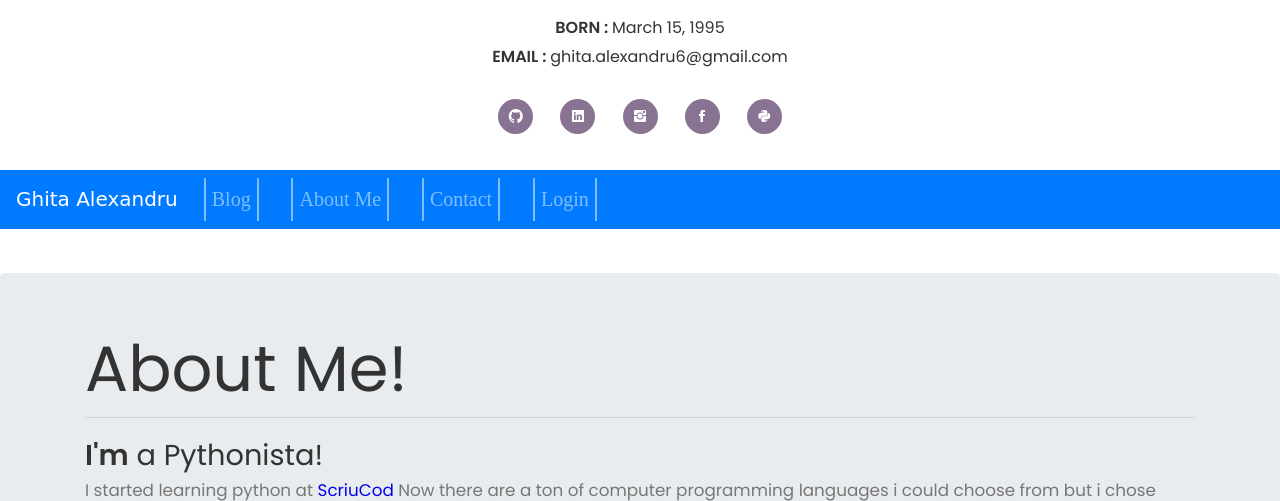
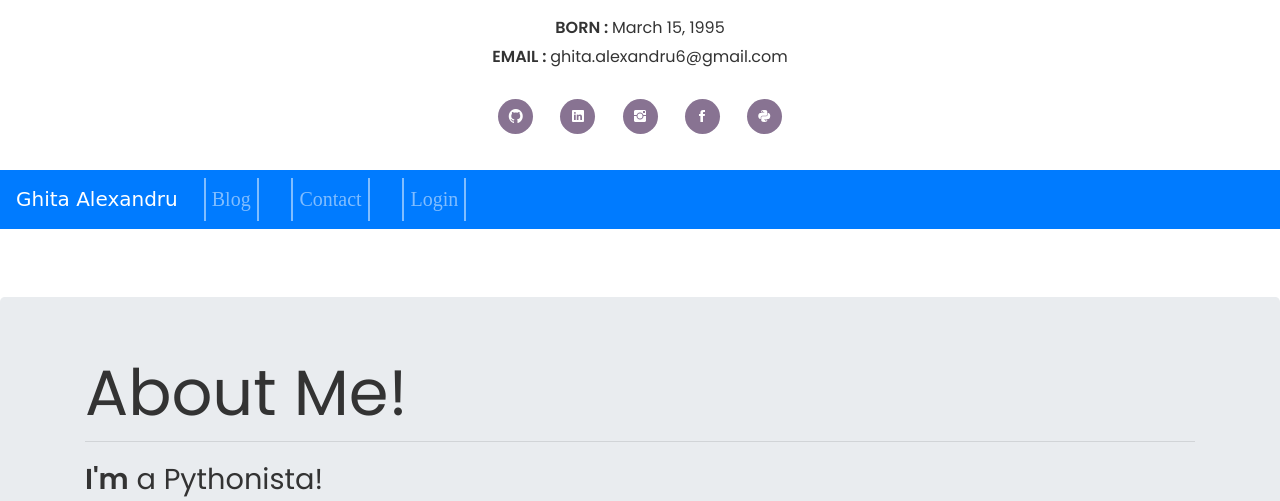
Before and after one commit to GhitaAlexandruIon/portfolio, a Django app: page / in a window 1280 px wide. Shown: the part 514-1015 px from the top of the page. Run offline with Django 3.2, Linux system fonts and the light colour scheme; data that the repository does not hold is empty; some libraries are stand-ins or nearby versions; some web fonts are replaced.

Commit message:
about me header just for home

```diff
--- a/blog/templates/blog/about.html
+++ b/blog/templates/blog/about.html
@@ -1,5 +1,3 @@
-{#{% extends 'blog_base.html' %}#}
-{#    {% block title %}About {{ block.super }}{% endblock %}#}
 {% block content %}
     <div class="jumbotron">
     <div class="container">
--- a/portfolio/templates/portfolio/home.html
+++ b/portfolio/templates/portfolio/home.html
@@ -2,8 +2,9 @@
 {% load static %}
 
 
+
 {% block content %}
-
+    {% include 'blog/about.html' %}
     <div class="container">
     <h2 class="mt-5">Portfolio</h2>
     <hr>
@@ -19,7 +20,6 @@
                     <img src="{{ project.image.url }}" class="img-fluid mb-2" alt="">
                 {% endif %}
                 <h3><a href="{% url 'projects_detail' pk=project.pk %}">{{ project.title }}</a></h3>
-{#            <p>{{ project.description|linebreaksbr|safe }}</p>#}
             </div>
         {% endfor %}
     </div>
--- a/templates/base.html
+++ b/templates/base.html
@@ -1,5 +1,6 @@
 <!doctype html>
 {% load static %}
+
 <html lang="en">
 <head>
     <!-- Required meta tags -->
@@ -24,7 +25,6 @@
 <br>
 {% include 'navbar.html' %}
 <br>
-{% include 'blog/about.html' %}
 <br>
 
 {% block content %}
--- a/templates/navbar.html
+++ b/templates/navbar.html
@@ -8,9 +8,6 @@
         <ul class="navbar-nav">
             <li class="nav-item">
                 <a class="nav-link" href="{% url 'blog:post_list' %}">Blog</a>
-            </li>
-            <li class="nav-item">
-                <a class="nav-link" href="{% url 'blog:about' %}">About Me</a>
             </li>
             <li class="nav-item">
                 <a class="nav-link" href="{% url 'blog:email' %}">Contact</a>
```
Lines whose indentation alone changed are shown as unchanged.
